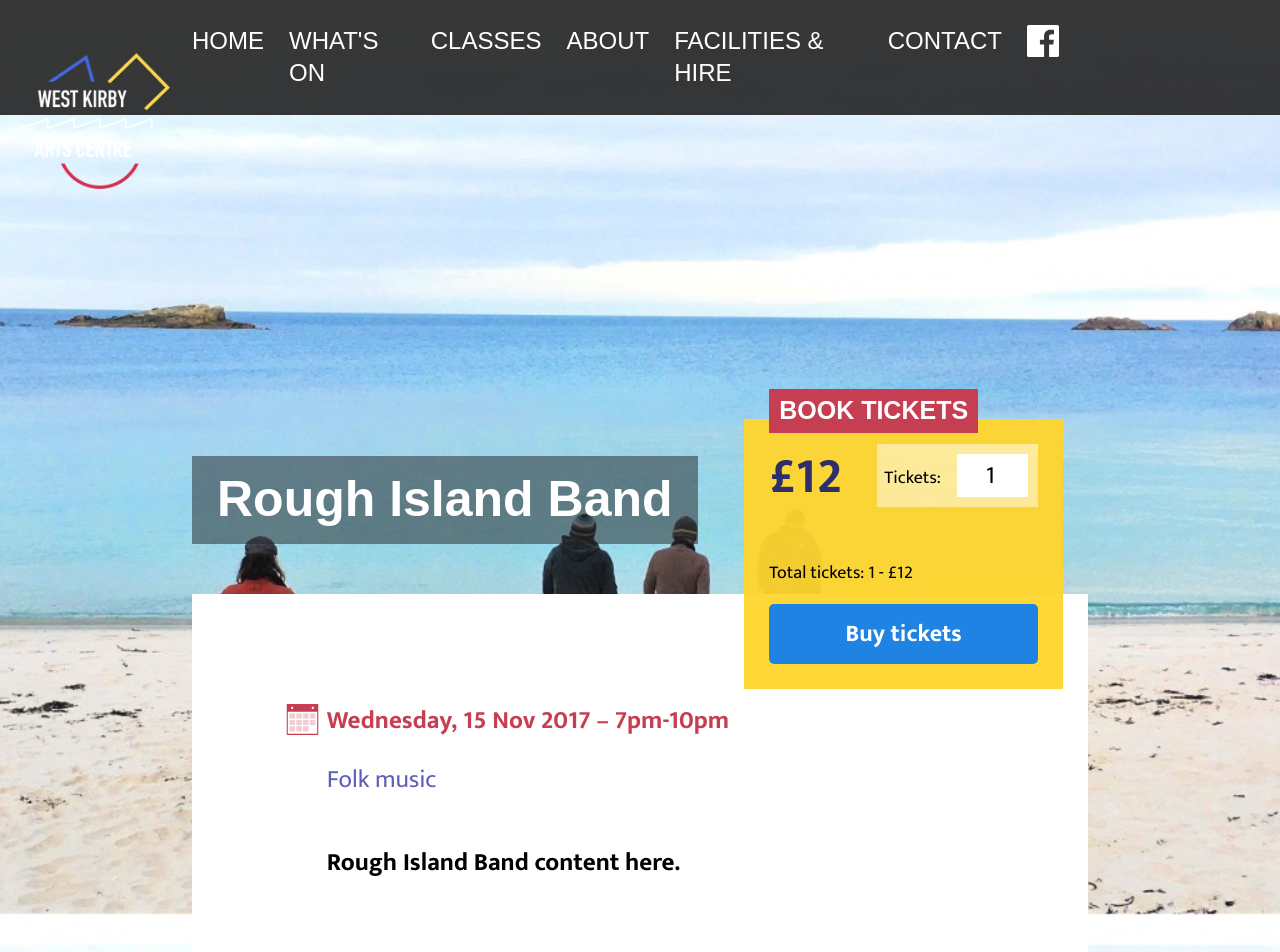
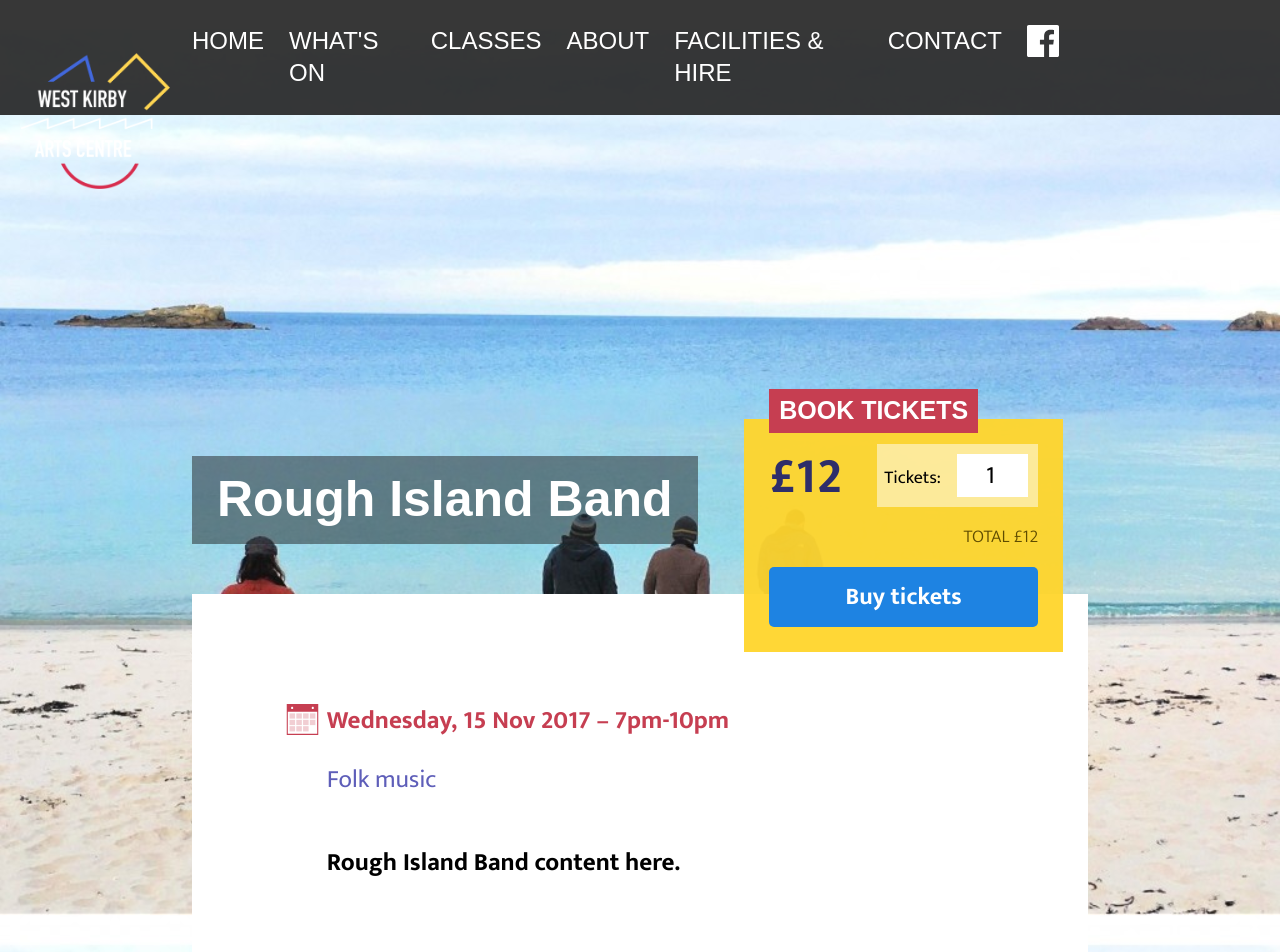
Before and after one commit to martincf/westkirbyartscentre, a Jekyll site: the page built from _events/2017-11-15-roughislandband.markdown, in a window 1280 px wide. Shown: the top 952 px of the page. Built offline with Jekyll 4.4.1, drawn with Linux system fonts in a browser that asks for light colours; nearby versions of some CDN libraries; some web fonts are replaced; comment, search, counter and statistics services are not loaded.

Commit message:
JS tidying up.

```diff
--- a/_layouts/eventdetail.html
+++ b/_layouts/eventdetail.html
@@ -12,13 +12,13 @@
     {% elsif page.bookable == true %}
 
   <p class="event--price">&pound;{{ page.price }}</p>
-  <p class="event--tickets">
+
+  <!-- Ticket calc -->
   <script>
     function getTicketNo() {
       var tickets = document.getElementById("ticketNo").value;
       document.getElementById("totalTickets").innerHTML = tickets;
 
-        // var tickets = document.getElementById("ticketNo").value;
       var ticketsTotal = {{ page.price }} * tickets;
       document.getElementById("totalPrice").innerHTML = ticketsTotal;
       document.getElementById("wpTotalPrice").value = ticketsTotal;
@@ -29,20 +29,19 @@
     }
   </script>
 
-    Tickets: <input type="number" id="ticketNo" value="1" class="event--ticketno" onclick="getTicketNo()" />
+  <p class="event--tickets">
+    Tickets: <input type="number" min="1" max="15" id="ticketNo" value="1" class="event--ticketno" onclick="getTicketNo()" />
+  </p>
+  <p class="event--ticketssummary">Total <span class="event--totaltickets" id="totalTickets">1</span> &pound;<span id="totalPrice">{{ page.price }}</span></p>
 
-
-    <p>Total tickets: <span id="totalTickets">1</span> - &pound;<span id="totalPrice">{{ page.price }}</span></p>
-
-  </p>
   <form action="https://secure-test.worldpay.com/wcc/purchase" method="POST">
   <!-- This next line contains the testMode parameter - it species that the submission is a test submission -->
   <input type="hidden" name="testMode" value="100">
   <input type="hidden" name="instId" value="1254946">
   <input type="hidden" name="cartId" id="wpTotalTickets" value="{{ page.title }} ticket(s) x ">
-  <input type="hidden" name="amount" id="wpTotalPrice" value="">
+  <input type="hidden" name="amount" id="wpTotalPrice" value="{{ page.price }}">
   <input type="hidden" name="currency" value="GBP">
-  <input class="event--purchase" type="submit" value="Buy tickets" onclick="getTicketsTotal()">
+  <input id="wpSubmit" class="event--purchase" type="submit" value="Buy tickets" onclick="getTicketsTotal()">
   </form>
   {% endif %}
 
--- a/_sass/_event.scss
+++ b/_sass/_event.scss
@@ -109,8 +109,9 @@
   font-weight: 900;
   color: $purple;
   width: 35%;
-  display: inline-block;
+  float: left;
   vertical-align: bottom;
+  margin-bottom: 0 !important;
   @include mq(medium) {
     font-size: $font-large;
     margin-top: $size-small;
@@ -131,6 +132,17 @@
     font-size: $font-med;
 
   }
+}
+.event--ticketssummary {
+  margin: 0 0;
+  clear: both;
+  text-align: right;
+  text-transform: uppercase;
+  font-weight: 300;
+  color: darken($yellow, 40%);
+}
+.event--totaltickets {
+  display: none;
 }
 .event--ticketno {
   font-family: $font-body;
@@ -251,8 +263,13 @@
   margin: 0 0 $size-med;
   border-radius: 5px;
   cursor: pointer;
+  @include transition();
   -webkit-appearance: none;
+  &:hover {
+    background-color: lighten($blue, 5%);
+    transform: scale(1.05);
 
+  }
 
 }
 .video {
```
Lines whose indentation alone changed are shown as unchanged.
